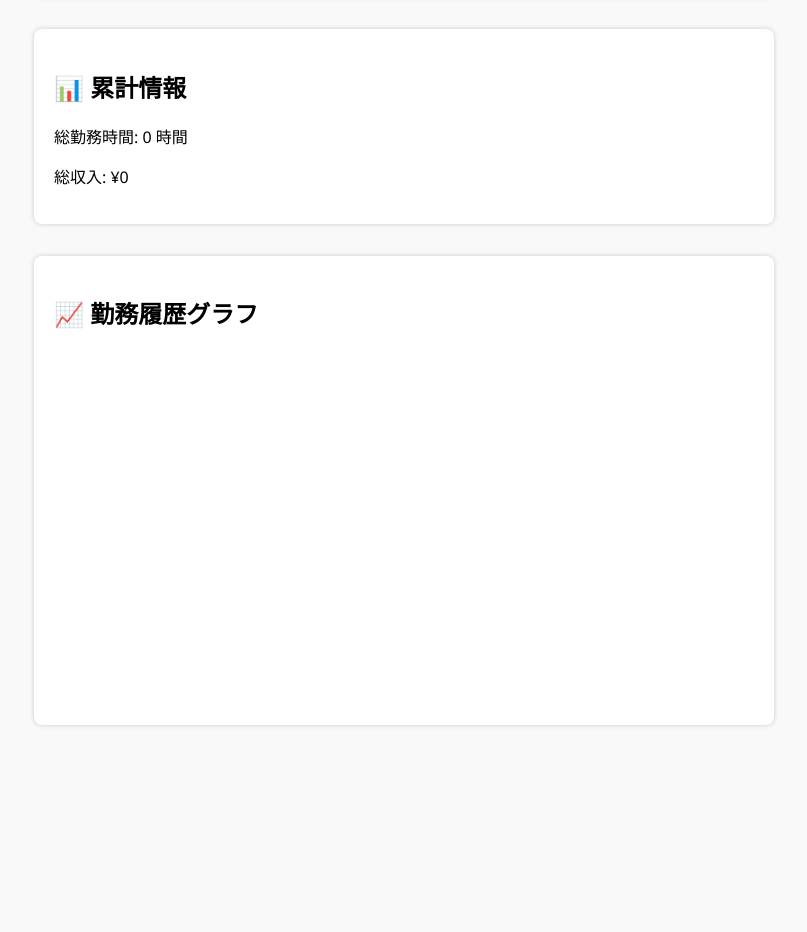
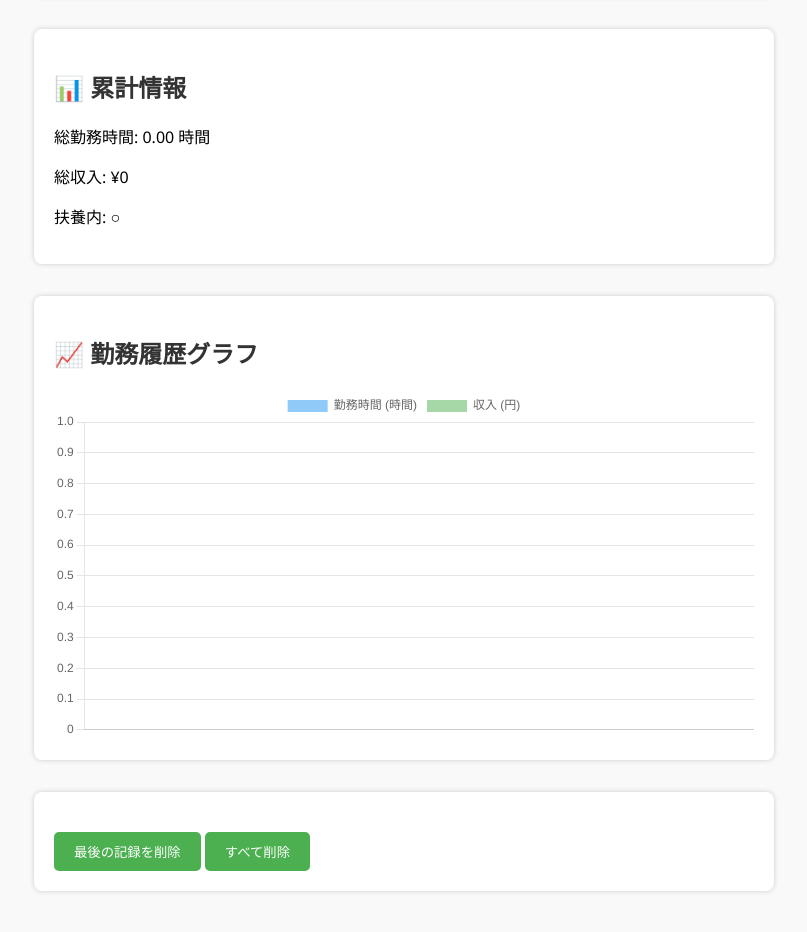
Before and after one commit to yuta2422/streamlit_web_app, a plain HTML site: page index.html in a window 1280 px wide. Shown: the part 780-1712 px from the top of the page, without its empty margins (6-813 px from the left). Before the commit the page ends 1577 px from the top, so only its background shows below. Drawn offline with nearby package versions, Linux system fonts and the light colour scheme.

Commit message:
アプリを

```diff
--- a/index.html
+++ b/index.html
@@ -10,16 +10,16 @@
       background-color: #f9f9f9;
       padding: 2em;
     }
-    h1 {
-      color: #333;
-    }
-    form, .summary, .chart-box {
+    form, .summary, .chart-box, .controls {
       background: #fff;
       padding: 20px;
       margin-bottom: 2em;
       border-radius: 8px;
       box-shadow: 0 0 5px #ccc;
       max-width: 700px;
+    }
+    h1, h2 {
+      color: #333;
     }
     label {
       display: block;
@@ -67,6 +67,7 @@
   <h2>📊 累計情報</h2>
   <p id="totalHours">総勤務時間: 0 時間</p>
   <p id="totalIncome">総収入: ¥0</p>
+  <p id="fuyouCheck">扶養内: ○</p>
 </div>
 
 <div class="chart-box">
@@ -74,33 +75,33 @@
   <canvas id="workChart"></canvas>
 </div>
 
+<div class="controls">
+  <button onclick="clearLast()">最後の記録を削除</button>
+  <button onclick="clearAll()">すべて削除</button>
+</div>
+
 <script>
   const form = document.getElementById("workForm");
   const totalHoursElem = document.getElementById("totalHours");
   const totalIncomeElem = document.getElementById("totalIncome");
+  const fuyouElem = document.getElementById("fuyouCheck");
+  const fuyouLimit = 103000;
 
-  let records = [];
+  let records = JSON.parse(localStorage.getItem("workRecords")) || [];
   let chart;
 
   form.addEventListener("submit", function (e) {
     e.preventDefault();
-
     const sDate = new Date(`${startDate.value}T${startTime.value}`);
     const eDate = new Date(`${endDate.value}T${endTime.value}`);
     const breakMin = parseFloat(breakTime.value);
     const wage = parseFloat(document.getElementById("wage").value);
     const transport = parseFloat(document.getElementById("transport").value);
-
     const workTime = (eDate - sDate) / (1000 * 60 * 60) - breakMin / 60;
     const income = Math.round(workTime * wage + transport);
-
     const dateLabel = startDate.value;
-    records.push({
-      label: dateLabel,
-      hours: workTime,
-      income: income
-    });
-
+    records.push({ label: dateLabel, hours: workTime, income: income });
+    localStorage.setItem("workRecords", JSON.stringify(records));
     updateSummary();
     updateChart();
     form.reset();
@@ -111,6 +112,7 @@
     const totalIncome = records.reduce((acc, rec) => acc + rec.income, 0);
     totalHoursElem.textContent = `総勤務時間: ${totalHours.toFixed(2)} 時間`;
     totalIncomeElem.textContent = `総収入: ¥${totalIncome}`;
+    fuyouElem.textContent = `扶養内: ${totalIncome <= fuyouLimit ? "○" : "×"}`;
   }
 
   function updateChart() {
@@ -118,7 +120,6 @@
     const labels = records.map(r => r.label);
     const hoursData = records.map(r => r.hours);
     const incomeData = records.map(r => r.income);
-
     if (chart) chart.destroy();
     chart = new Chart(ctx, {
       type: 'bar',
@@ -139,14 +140,29 @@
       },
       options: {
         responsive: true,
-        scales: {
-          y: {
-            beginAtZero: true
-          }
-        }
+        scales: { y: { beginAtZero: true } }
       }
     });
   }
+
+  function clearLast() {
+    records.pop();
+    localStorage.setItem("workRecords", JSON.stringify(records));
+    updateSummary();
+    updateChart();
+  }
+
+  function clearAll() {
+    if (confirm("すべての記録を削除しますか？")) {
+      records = [];
+      localStorage.removeItem("workRecords");
+      updateSummary();
+      updateChart();
+    }
+  }
+
+  updateSummary();
+  updateChart();
 </script>
 
 </body>
```
